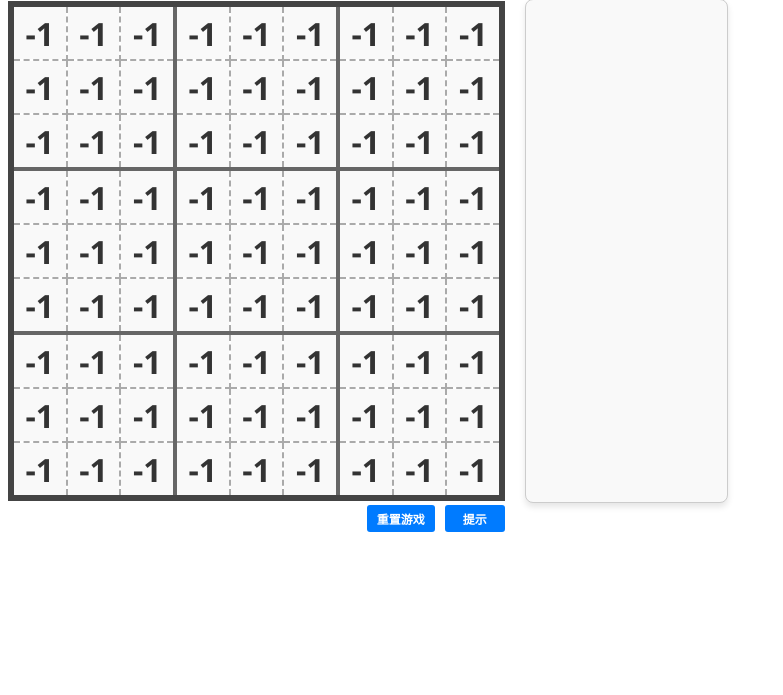
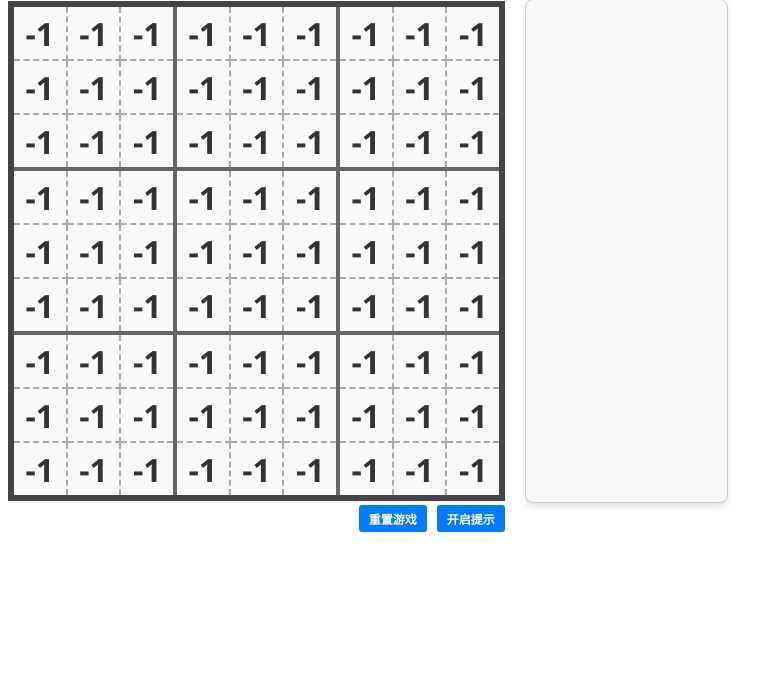
Before and after one commit to GameOneByOne/SuduKiller, a Django app: page /sudo/ in a window 1280 px wide. Shown: the part 28-723 px from the top of the page, without its empty margins (0-783 px from the left). Run offline with Django 5.2, Linux system fonts and the light colour scheme; data that the repository does not hold is empty.

Commit message:
:lipstick: 优化提示按钮的显示文本

```diff
--- a/sudo/static/sudo/sudo_button_func.js
+++ b/sudo/static/sudo/sudo_button_func.js
@@ -1,4 +1,4 @@
-function resetGame() {
+function resetGame(button) {
     document.querySelectorAll('#sudoku td').forEach(cell => {
         if (!cell.classList.contains('fixed')) {
             cell.textContent = '';
@@ -9,12 +9,14 @@ function resetGame() {
     sudoku.dataset.startTime = null;
 }
 
-function showHint() {
+function showHint(button) {
     document.querySelectorAll('#sudoku-hint').forEach(cell => {
         if (!cell.classList.contains('hidden')) {
             cell.classList.add('hidden');
+            button.textContent = "开启提示";
         } else {
             cell.classList.remove('hidden');
+            button.textContent = "关闭提示";
         }
     });
 }
--- a/sudo/templates/sudo/sudo_main.html
+++ b/sudo/templates/sudo/sudo_main.html
@@ -35,8 +35,8 @@
             <div id="sudoku-hint"></div>
         </div>
         <div class="sudoku-button">
-            <button class="action-button" onclick="resetGame()">重置游戏</button>
-            <button class="action-button" onclick="showHint()">提示</button>
+            <button class="action-button" onclick="resetGame(this)">重置游戏</button>
+            <button class="action-button" onclick="showHint(this)">开启提示</button>
         </div>
     </div>
     <script src="{% static 'sudo/sudo_data_archive.js' %}"></script>
```
